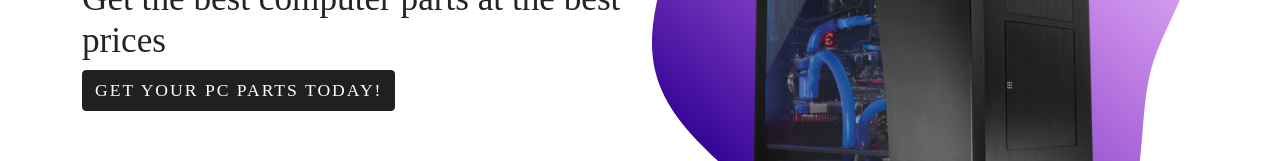
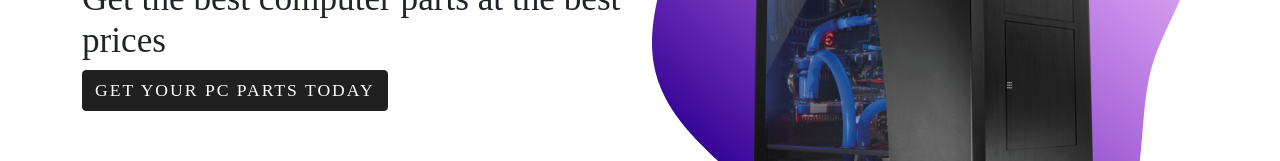
Before and after one commit to mayankpruthii/E-commerce-app, a React (Create React App) app in the folder client/: page / in a window 1280 px wide. Shown: the part 359-520 px from the top of the page. Built offline with nearby package versions, Linux system fonts and the light colour scheme.

Commit message:
edited custom styling

```diff
--- a/client/src/components/home.js
+++ b/client/src/components/home.js
@@ -10,7 +10,7 @@ function Home(props) {
 					<Col>
 						<h2>Get the best computer parts at the best prices</h2>
 						<Button variant="primary">
-							Get your PC parts today!
+							Get your PC parts today
 						</Button>
 					</Col>
 					<Col className="d-none d-lg-block d-xl-block">
--- a/client/src/custom.scss
+++ b/client/src/custom.scss
@@ -1,7 +1,7 @@
 // change the theme
 $theme-colors: (
-  "primary": #202020,
-  "danger": #ff4136
+	"primary": #202020,
+	"danger": #ff4136,
 );
 
 $font-size-base: 1.1rem;
@@ -9,13 +9,22 @@ $font-size-base: 1.1rem;
 $font-family-base: Montserrat;
 
 .btn {
-  text-transform: uppercase;
-  letter-spacing: 2px;
+	text-transform: uppercase;
+	letter-spacing: 2px;
+  &:after {
+    content: "";
+  }
+	&:hover:after {
+    content: ">";
+		padding-left: 0.4rem;
+		-webkit-transition: all 1s;
+		transition: all 0.3s;
+	}
 }
 
 img {
-  max-width: 100%;
+	max-width: 100%;
 }
 
 // Import Bootstrap and its default variables
-@import '~bootstrap/scss/bootstrap.scss';
+@import "~bootstrap/scss/bootstrap.scss";
```
